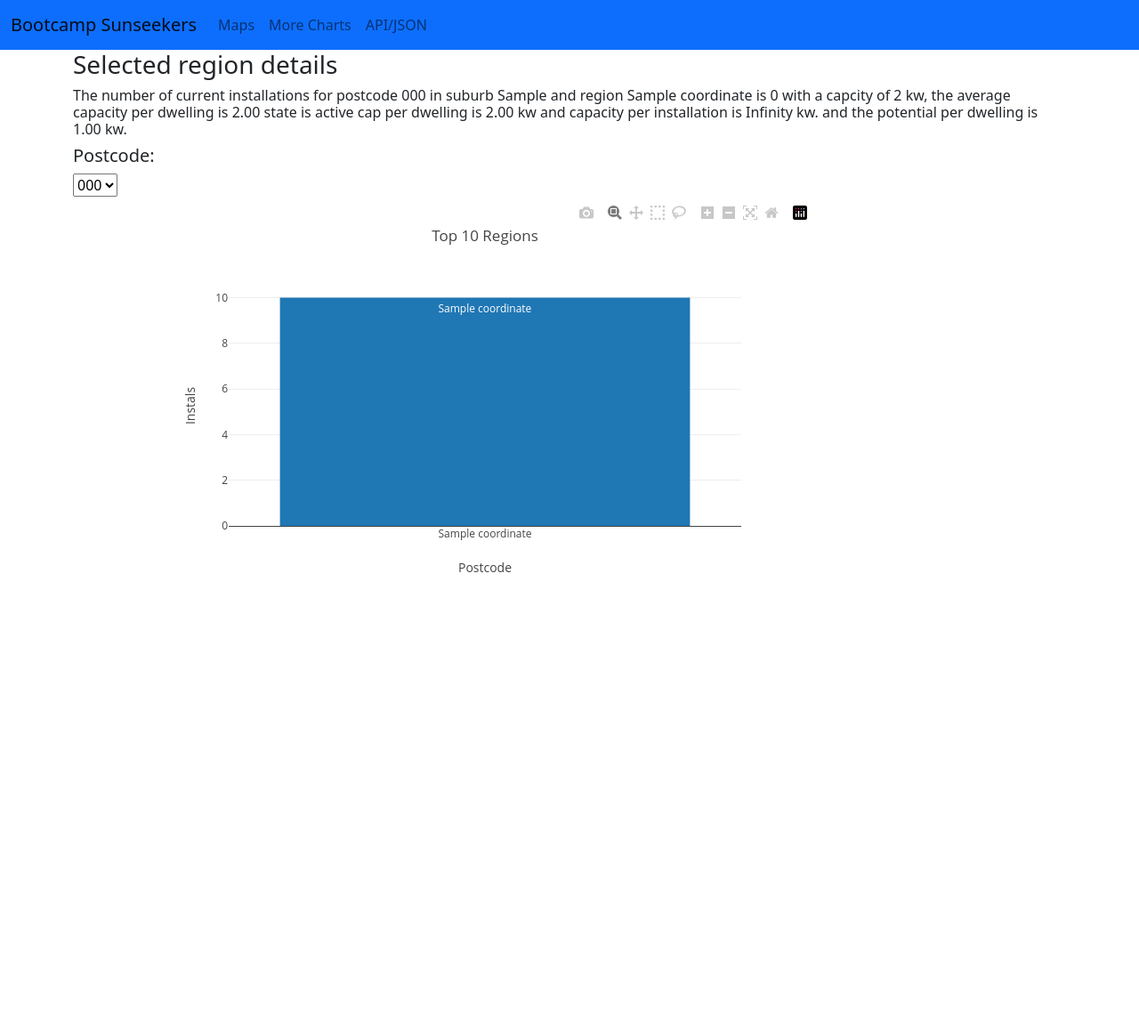
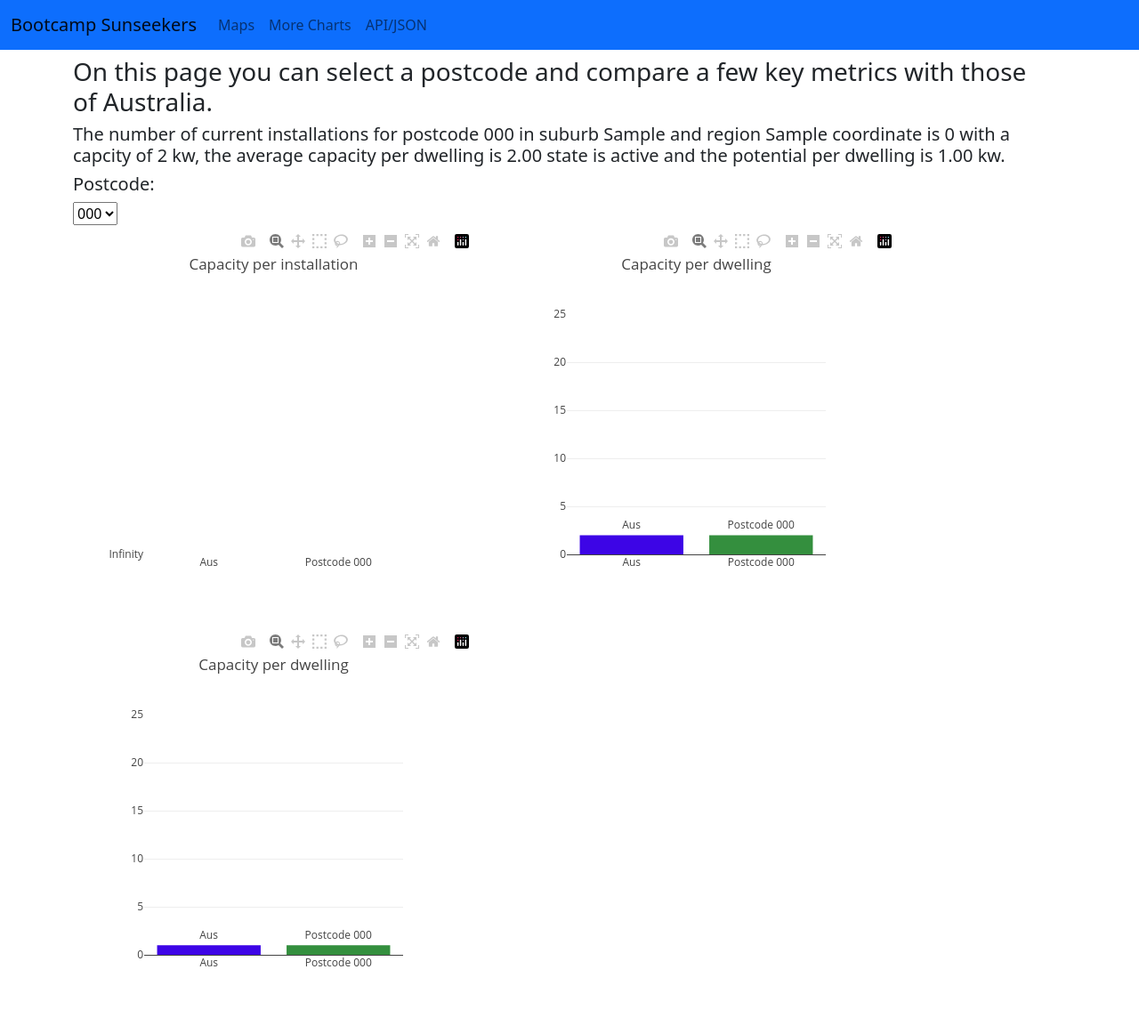
Before and after one commit to Minhtranaccount/Monash_Sunseekers, a Flask app: page /chart2 in a window 1280 px wide. Shown: the whole page at 89% size. Before the commit the page ends 643 px from the top, so only its background shows below. Run offline with Flask 2, Linux system fonts and the light colour scheme; tables that the repository leaves empty hold one stand-in row (values such as "Sample post"); some libraries are stand-ins or nearby versions.

Commit message:
updated chart2

```diff
--- a/static/js/chart2.js
+++ b/static/js/chart2.js
@@ -31,72 +31,161 @@
       // Summarise AUS data
       let totalcap_aus = 0
       let totaldwel_aus = 0
-      let totalcount_aus = 0
       let totalpot_aus = 0
       let totalinst_aus = 0
       for (let i = 0; i < d.length; i++) {
         totalcap_aus = totalcap_aus + d[i].Capacity_10_to_100kw + d[i].Capacity_under_10kw;
         totaldwel_aus = totaldwel_aus + d[i].Est_Dwellings;
-        // totalcount_aus = totalcount_aus + d[i].Count_under_10kw + d[i].Count_10_to_100kw;
+        totalpot_aus =  totalpot_aus + d[i].Potential_kilowatts;
+        totalinst_aus =  totalinst_aus + d[i].Installations - d[i].Count_over_100kw;
+      };
+
+      console.log('totalpot_aus', totalpot_aus)
+      console.log('totaldwel_aus', totaldwel_aus)
+      let a = totalpot_aus/totaldwel_aus
+      console.log('a', a)
+      //get the postcode data
+      filteredactive = d.filter(x => x.postcode == activePostcode);
+        console.log('filtered',filteredactive);
+        let installations_pc = filteredactive[0].Installations - filteredactive[0].Count_over_100kw
+        let totalcap0_100active_pc = filteredactive[0].Capacity_10_to_100kw + filteredactive[0].Capacity_under_10kw;
+        let activepostcodesate = filteredactive[0].State;
+        console.log('activepostcodesate',activepostcodesate);
+        let activepostcoderegion = filteredactive[0].Region;
+        let activepostcodesuburb = filteredactive[0].Suburb;
+        let activepostcodedwellings = filteredactive[0].Est_Dwellings;
+
+
+
+
+      for (let i = 0; i < d.length; i++) {
+        totalcap_aus = totalcap_aus + d[i].Capacity_10_to_100kw + d[i].Capacity_under_10kw;
+        totaldwel_aus = totaldwel_aus + d[i].Est_Dwellings;
         totalpot_aus =  totalpot_aus + d[i].Pot_10_to_100kw + d[i].Potential_kilowatts;
         totalinst_aus =  totalinst_aus + d[i].Installations - d[i].Count_over_100kw;
       };
-      // Installations - filteredactive[0].Count_over_100kw
-      // data for comparechart
+
+      let x_ax1 = [];
+      let y_ax1 = [];
+      let x_ax2 = [];
+      let y_ax2 = [];
+      let x_ax3 = [];
+      let y_ax3 = [];
+      let x_ax4 = [];
+      let y_ax4 = [];
+
+      // Aus data to plot
       let pot_per_dwel_aus = (totalpot_aus/totaldwel_aus).toFixed(2);
       let cap_per_dwel_aus = (totalcap_aus/totaldwel_aus).toFixed(2);
       let cap_per_inst_aus = (totalcap_aus/totalinst_aus).toFixed(2);
 
-      //get the postcode data
-      filteredactive = d.filter(x => x.postcode == activePostcode);
-      console.log('filtered',filteredactive);
+      console.log('pot_per_dwel_aus',pot_per_dwel_aus);
 
 
-      let installations = filteredactive[0].Installations - filteredactive[0].Count_over_100kw
-      let totalcap0_100active_pc = filteredactive[0].Capacity_10_to_100kw + filteredactive[0].Capacity_under_10kw;
-      let activepostcodesate = filteredactive[0].State;
-      let activepostcoderegion = filteredactive[0].Region;
-      let activepostcodesuburb = filteredactive[0].Suburb;
-      let activepostcodedwellings = filteredactive[0].Est_Dwellings;
+
+      // Postcode data to plot
       let pot_per_dwel_pc = (filteredactive[0].Potential_kilowatts/filteredactive[0].Est_Dwellings).toFixed(2);
       let cap_per_dwel_pc = (totalcap0_100active_pc/activepostcodedwellings).toFixed(2);
-      let cap_per_inst_pc = (totalcap0_100active_pc/installations).toFixed(2);
+      let cap_per_inst_pc = (totalcap0_100active_pc/installations_pc).toFixed(2);
+
+      y_ax1.push(cap_per_inst_aus);
+      x_ax1.push("Aus");
+      y_ax1.push(cap_per_inst_pc);
+      x_ax1.push(`Postcode ${activePostcode}`);
+
+      y_ax2.push(cap_per_dwel_aus);
+      x_ax2.push("Aus");;
+      y_ax2.push(cap_per_dwel_pc);
+      x_ax2.push(`Postcode ${activePostcode}`);
+
+      y_ax3.push(a);
+      x_ax3.push("Aus");
+      y_ax3.push(pot_per_dwel_pc);
+      x_ax3.push(`Postcode ${activePostcode}`);
+
+
+
       d3.select("#region_details").html("");
-      d3.select("#region_details").append("h6").text(`The number of current installations for postcode
-                ${activePostcode} in suburb ${activepostcodesuburb} and region ${activepostcoderegion} is ${installations} with a capcity of ${totalcap0_100active_pc} kw, the average capacity per dwelling is ${cap_per_dwel_pc}
-                 state is ${activepostcodesate}
-                cap per dwelling is ${cap_per_dwel_pc} kw and capacity per installation is ${cap_per_inst_pc} kw. and the potential per dwelling is ${pot_per_dwel_pc} kw. `);
+      d3.select("#region_details").append("h3").text(`On this page you can select a postcode and compare a few key metrics with those of Australia.`)
 
-      let sorted = d.sort(function(a, b){ return d3.descending(a.Capacity, b.Capacity); });
-      let top10 = sorted.slice(0,10);
-      console.log('top10',top10);
-      let y = top10.map(x => x.Capacity);
-      let x = top10.map(x => x.Region);
-      let text = x
+      d3.select("#region_details2").append("h5").text(`The number of current installations for postcode ${activePostcode} in suburb ${activepostcodesuburb} and region ${activepostcoderegion} is ${installations_pc} with a capcity of ${totalcap0_100active_pc} kw, the average capacity per dwelling is ${cap_per_dwel_pc}
+       state is ${activepostcodesate} and the potential per dwelling is ${pot_per_dwel_pc} kw. `);
 
-      createbarchart(y, x, text);
+      createbarchart(y_ax1, x_ax1, x_ax1);
+      createbarchart2(y_ax2, x_ax2, x_ax2);
+      createbarchart3(y_ax3, x_ax3, x_ax3);
+
   });
 }
 
-function createbarchart(y, x, text) {
+function createbarchart(y_ax1, x_ax1, x_ax1) {
 
   let barChart = [
     {
-      y: y,
-      x: x,
+      y: y_ax1,
+      x: x_ax1,
       mode: "markers",
-      text: text,
+      marker:{
+        color: ['rgba(61, 5, 230,1)', 'rgba(2, 115, 14,0.8),', 'rgba(242, 33, 10,0.8)'],
+      },
+      text: x_ax1,
       type: "bar",
-      // orientation: "h",
     },
   ];
 
   let layout = {
-    title: "Top 10 Regions",
-    xaxis: { title: "Postcode" },
-    yaxis: { title: "Instals" },
+    title: "Capacity per installation",
+    yaxis: { title: "Capacity kw" },
+    yaxis: {range: [0, 50]}
   };
 
   Plotly.newPlot("bar", barChart, layout);
+}
 
+function createbarchart2(y_ax2, x_ax2, x_ax2) {
+
+  let barChart = [
+    {
+      y: y_ax2,
+      x: x_ax2,
+      mode: "markers",
+      marker:{
+        color: ['rgba(61, 5, 230,1)', 'rgba(2, 115, 14,0.8)','rgba(242, 33, 10,0.8)'],
+      },
+      text: x_ax2,
+      type: "bar",
+    },
+  ];
+
+  let layout = {
+    title: "Capacity per dwelling",
+    yaxis: { title: "Capacity kw" },
+    yaxis: {range: [0, 25]}
+  };
+
+  Plotly.newPlot("bar2", barChart, layout);
 }
+
+function createbarchart3(y_ax3, x_ax3, x_ax3) {
+
+  let barChart = [
+    {
+      y: y_ax3,
+      x: x_ax3,
+      mode: "markers",
+      marker:{
+        color: ['rgba(61, 5, 230,1)', 'rgba(2, 115, 14,0.8)','rgba(242, 33, 10,0.8)'],
+      },
+      text: x_ax3,
+      type: "bar",
+    },
+  ];
+
+  let layout = {
+    title: "Capacity per dwelling",
+    yaxis: { title: "Capacity kw" },
+    yaxis: {range: [0, 25]}
+  };
+
+  Plotly.newPlot("bar3", barChart, layout);
+}
--- a/templates/chart2.html
+++ b/templates/chart2.html
@@ -44,9 +44,11 @@
 
       <div class="container-fluid">
           <div class="panel-heading">
-            <h3 class="panel-title">Selected region details</h3>
+            <h3 class="panel-title"></h3>
           </div>
           <div id="region_details" class="panel-body"></div>
+          <div id="region_details2" class="panel-body"></div>
+
         </div>
 
       <div class="col-md-2">
@@ -69,8 +71,18 @@
 
 
 
-      <div class="col-md-8 offset-md-1">
+      <div class="col-md-5">
         <div id="bar"></div>
+        </select>
+      </div>
+
+      <div class="col-md-5">
+        <div id="bar2"></div>
+        </select>
+      </div>
+
+      <div class="col-md-5">
+        <div id="bar3"></div>
         </select>
       </div>
 
```
